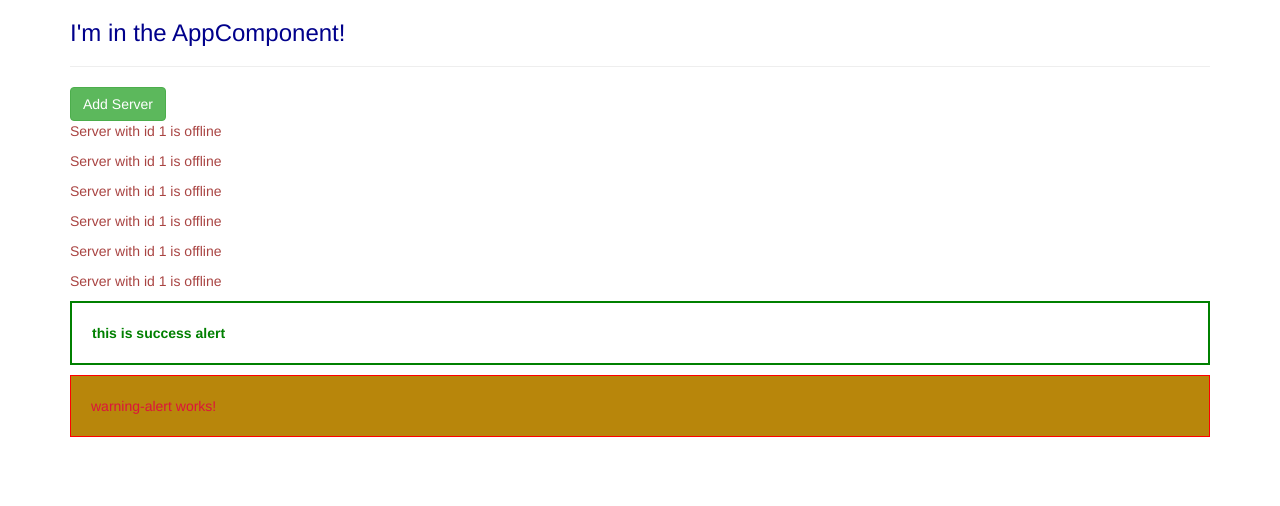
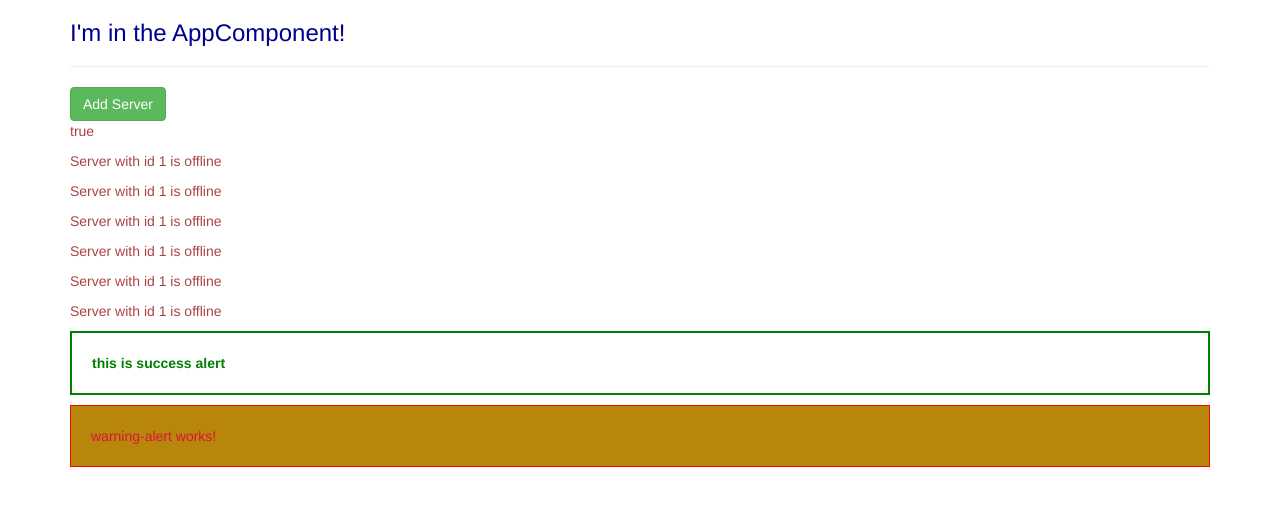
Before and after one commit to ArekSzreiber/Udemy-Angular, an Angular app: page / in a window 1280 px wide. Shown: the top 506 px of the page. Built offline with nearby package versions, Linux system fonts and the light colour scheme.

Commit message:
27. Property Binding vs String Interpolation

```diff
--- a/src/app/servers/servers.component.html
+++ b/src/app/servers/servers.component.html
@@ -1,6 +1,8 @@
 <button
   class="btn btn-success"
   [disabled]="!allowNewServer">Add Server</button>
+<!--<p>{{allowNewServer}}</p>-->
+<p [innerText]="allowNewServer"></p>
 <app-server></app-server>
 <app-server></app-server>
 <app-server></app-server>
```
